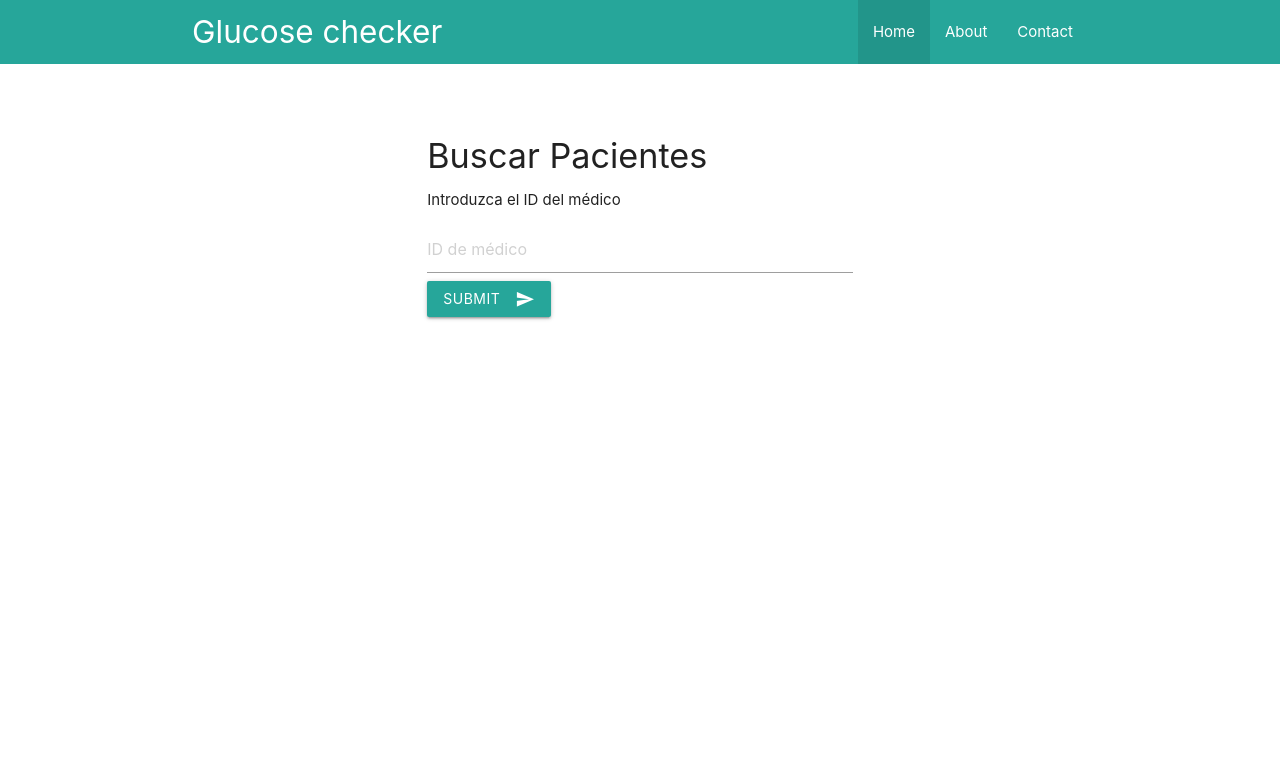
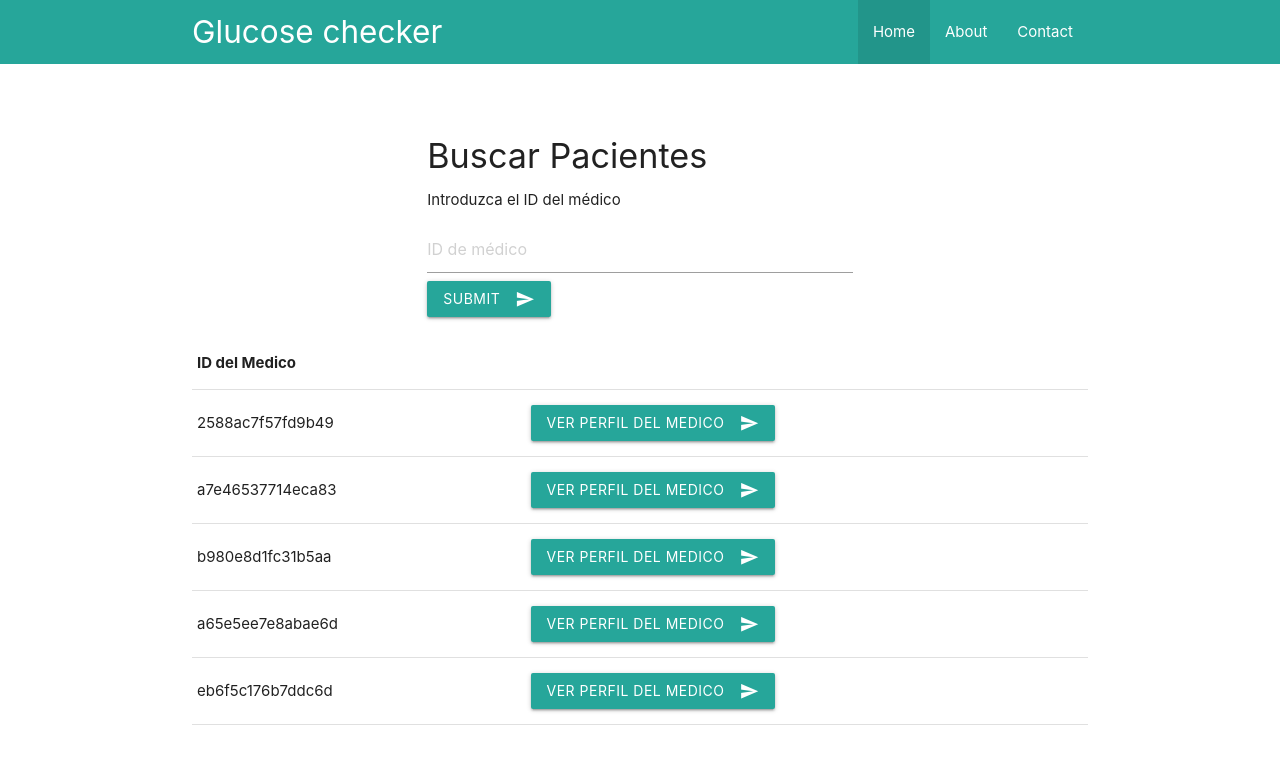
Before and after one commit to artworkjpm/roche-app-jm, a React (Create React App) app: page / in a window 1280 px wide. Shown: the top 764 px of the page. Built offline with nearby package versions, Linux system fonts and the light colour scheme.

Commit message:
click directly from medico button

```diff
--- a/src/components/Home.js
+++ b/src/components/Home.js
@@ -5,26 +5,40 @@ class Home extends Component {
   constructor(props) {
     super(props);
     this.state = {
-      value: ""
+      value: "",
+      fromTable: ""
     };
-    this.handleChange = this.handleChange.bind(this);
-    this.handleSubmit = this.handleSubmit.bind(this);
   }
 
-  handleChange(event) {
+  handleChange = (event) => {
     this.setState({ value: event.target.value });
   }
 
-  handleSubmit(event) {
+  handleClickTable = (practionerID) => {
+    this.setState({ fromTable: practionerID }, () => this.pushRouter()
+    );
+  }
+
+  handleSubmit = (event) => {
     //get the typed value, see if it exists in the data.practionerID, if yes load into url "/patients/id"
     event.preventDefault();
+    this.pushRouter();
+  }
+
+  pushRouter() {
     const data = this.props.patients;
-    const typedId = this.state.value;
+    let typedId;
+    if (this.state.value === "") {
+      typedId = this.state.fromTable;
+    } else {
+      typedId = this.state.value;
+    }
+    //const typedId = this.state.fromTable
     function checkPid(id) {
       return id.practitionerId === typedId;
     }
     let newList = data.filter(checkPid);
-    console.log(newList);
+    //console.log(newList);
 
     if (newList.length) {
       this.props.history.push("/patients/" + typedId);
@@ -51,6 +65,39 @@ class Home extends Component {
             </form>
           </div>
         </div>
+        <div className="row">
+          <table className="highlight">
+            <thead>
+              <tr>
+                <th>ID del Medico</th>
+                <th></th>
+              </tr>
+            </thead>
+
+            <tbody>
+              {this.props.patients.slice(0, 5).map(item => {
+                return (
+                  <tr key={item.patientId}>
+                    <td>{item.practitionerId}</td>
+                    <td>
+                      <button
+                        className="btn waves-effect waves-light"
+                        name="action"
+                        onClick={() => {
+                          this.handleClickTable(item.practitionerId);
+                        }}
+                      >
+                        Ver Perfil Del Medico
+                          <i className="material-icons right">send</i>
+                      </button>
+                    </td>
+                  </tr>
+                );
+              })}
+            </tbody>
+          </table>
+
+        </div>
       </div>
     );
   }
--- a/src/redux/reducers/rootReducer.js
+++ b/src/redux/reducers/rootReducer.js
@@ -3,7 +3,7 @@ import patients from "../../data/data.json";
 import { combineReducers } from "redux";
 
 const initStatePatients = { patients };
-console.log(initStatePatients);
+//console.log(initStatePatients);
 
 const reducerPatients = (state = initStatePatients, action) => {
   return state;
```
